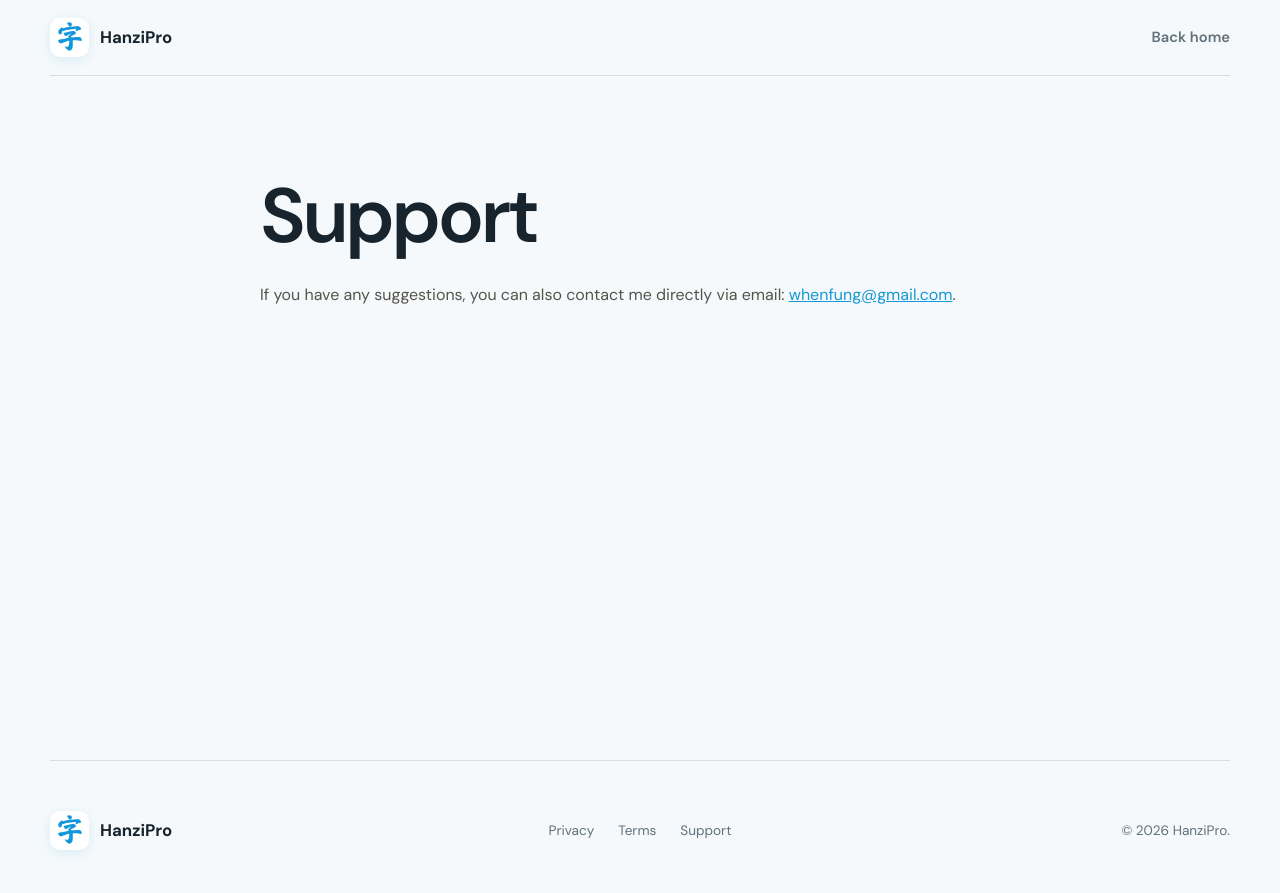
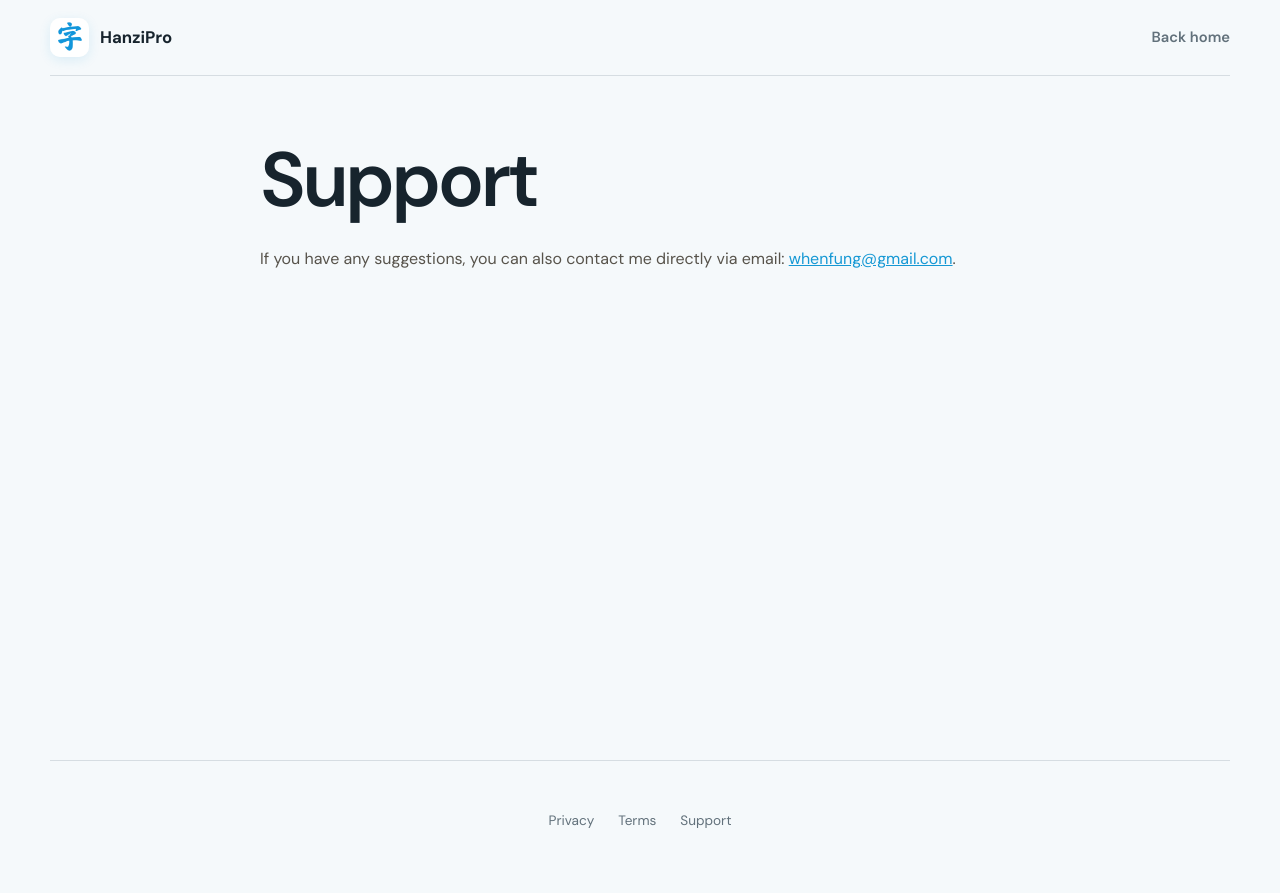
Before and after one commit to habitism/hanzipro-site, a Jekyll site: the page built from support.md, in a window 1280 px wide. Shown: the top 893 px of the page. Built offline with Jekyll 4.4.1, drawn with Linux system fonts in a browser that asks for light colours.

Commit message:
Simplify footer and tighten legal page spacing
Removes the footer brand block and copyright line, leaving only centered legal/support navigation. Updates footer layout styles from grid to a simpler centered flex row, and reduces top padding on legal pages (with an extra mobile tweak) to better balance vertical spacing.

```diff
--- a/_includes/footer.html
+++ b/_includes/footer.html
@@ -1,12 +1,7 @@
 <footer class="site-footer">
-  <a class="brand footer-brand" href="{{ '/' | relative_url }}">
-    <img class="brand-icon" src="{{ '/assets/images/app-icon.png' | relative_url }}" alt="">
-    <span>HanziPro</span>
-  </a>
   <nav aria-label="Footer navigation">
     <a href="{{ '/privacy/' | relative_url }}">Privacy</a>
     <a href="{{ '/terms/' | relative_url }}">Terms</a>
     <a href="{{ '/support/' | relative_url }}">Support</a>
   </nav>
-  <p>© {{ 'now' | date: '%Y' }} HanziPro.</p>
 </footer>
--- a/assets/css/main.scss
+++ b/assets/css/main.scss
@@ -97,15 +97,13 @@ h2 { margin-bottom: 24px; font-size: clamp(2.35rem, 4.5vw, 4rem); font-weight: 6
 .social-links a:hover .social-icon { color: var(--white); background: var(--brand); }
 .social-links a:hover .social-icon img { filter: invert(1); opacity: 1; }
 
-.site-footer { min-height: 140px; display: grid; grid-template-columns: 1fr auto 1fr; gap: 30px; align-items: center; border-top: 1px solid var(--line); color: var(--muted); font-size: .85rem; }
+.site-footer { min-height: 120px; display: flex; justify-content: center; align-items: center; border-top: 1px solid var(--line); color: var(--muted); font-size: .85rem; }
 .site-footer nav { display: flex; gap: 24px; }
 .site-footer nav a { text-decoration: none; }
 .site-footer nav a:hover { color: var(--brand); }
-.site-footer > p { margin: 0; text-align: right; }
-.footer-brand { color: var(--ink); }
 
 .compact-header { min-height: 76px; }
-.legal-page { width: min(760px, calc(100% - 48px)); min-height: calc(100vh - 216px); margin: 0 auto; padding: 100px 0 130px; }
+.legal-page { width: min(760px, calc(100% - 48px)); min-height: calc(100vh - 216px); margin: 0 auto; padding: 64px 0 130px; }
 .legal-page h1 { font-size: clamp(3rem, 6vw, 5rem); }
 .legal-page h2 { margin-top: 50px; font-size: 1.55rem; letter-spacing: -.02em; }
 .legal-page p, .legal-page li { color: #57534b; }
@@ -119,12 +117,12 @@ h2 { margin-bottom: 24px; font-size: clamp(2.35rem, 4.5vw, 4rem); font-weight: 6
   .hero-visual { height: 525px; }
   .social-links { grid-template-columns: 1fr 1fr; }
   .videos { padding: 44px 34px 50px; }
-  .site-footer { padding-block: 38px; grid-template-columns: 1fr; }
-  .site-footer > p { text-align: left; }
+  .site-footer { padding-block: 38px; }
 }
 
 @media (max-width: 500px) {
   .site-header { min-height: 72px; }
+  .legal-page { padding-top: 48px; }
   h1 { font-size: 3.25rem; }
   .hero { padding-top: 52px; }
   .hero-visual { height: 440px; transform: scale(.84); transform-origin: top center; margin-bottom: -65px; }
```
